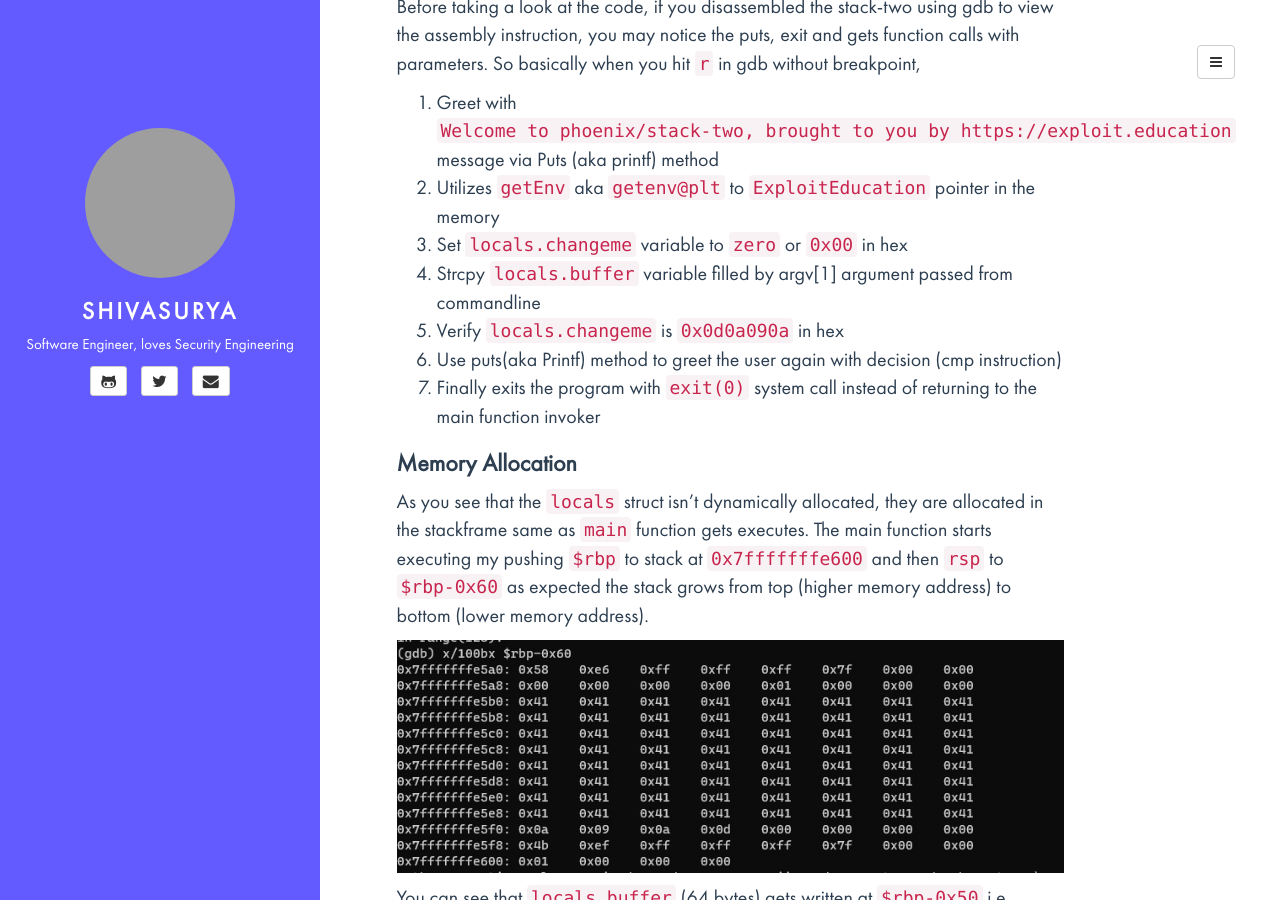
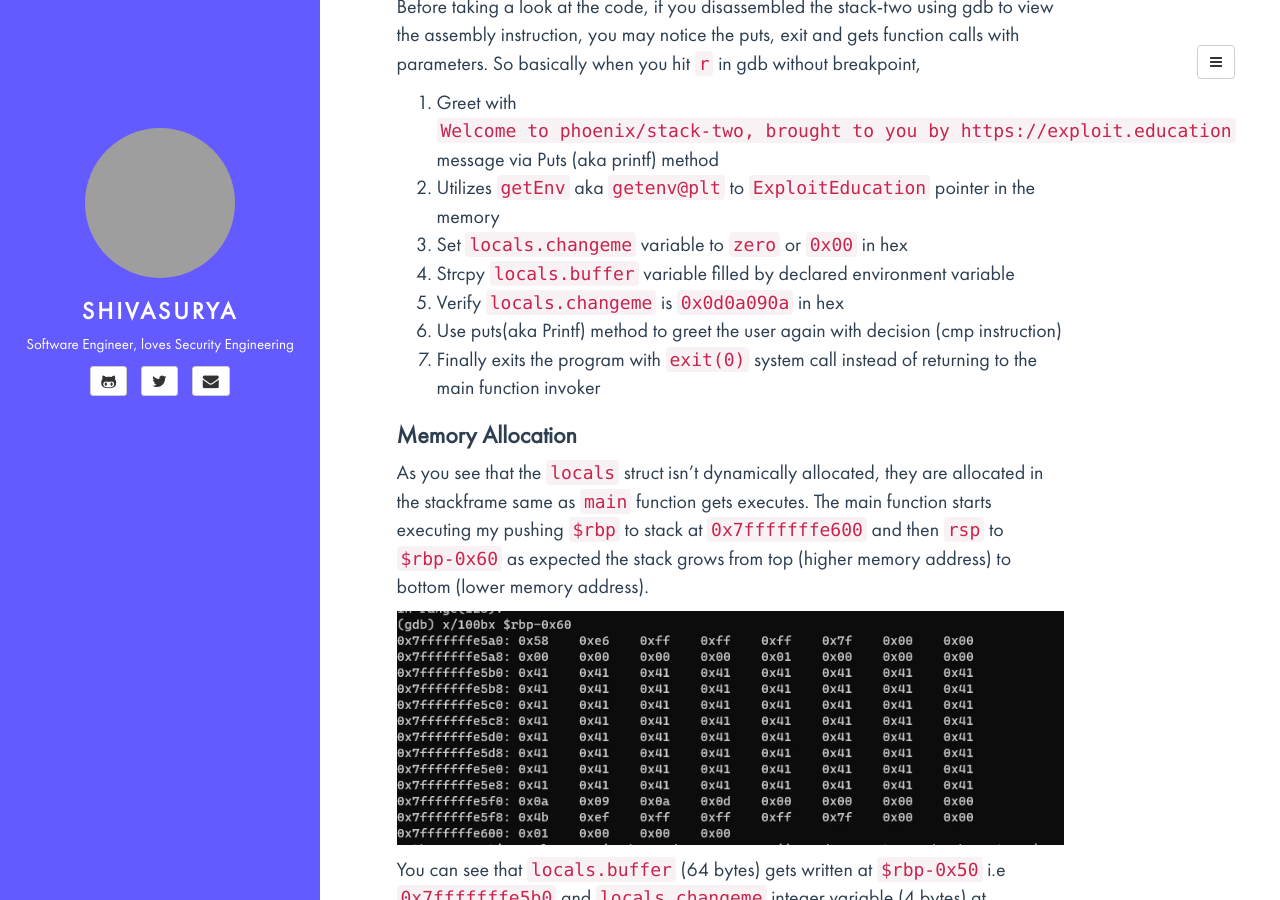
Before and after one commit to s5dev/s5dev.github.io, a Jekyll site: the page built from _posts/2023-01-26-exploit-education-stack-two-exercise-writeup.md, in a window 1280 px wide and 900 px high, scrolled down 1611 px. Built offline with Jekyll 4.4.1, drawn with Linux system fonts in a browser that asks for light colours; grey boxes are pictures that could not be loaded.

Commit message:
fix in steps

```diff
--- a/_posts/2023-01-26-exploit-education-stack-two-exercise-writeup.md
+++ b/_posts/2023-01-26-exploit-education-stack-two-exercise-writeup.md
@@ -68,7 +68,7 @@ Before taking a look at the code, if you disassembled the stack-two using gdb to
 1. Greet with `Welcome to phoenix/stack-two, brought to you by https://exploit.education` message via Puts (aka printf) method
 2. Utilizes `getEnv` aka `getenv@plt` to `ExploitEducation` pointer in the memory
 3. Set `locals.changeme` variable to `zero` or `0x00` in hex
-4. Strcpy `locals.buffer` variable filled by argv[1] argument passed from commandline
+4. Strcpy `locals.buffer` variable filled by declared environment variable
 5. Verify `locals.changeme` is `0x0d0a090a` in hex
 5. Use puts(aka Printf) method to greet the user again with decision (cmp instruction)
 6. Finally exits the program with `exit(0)` system call instead of returning to the main function invoker
```
